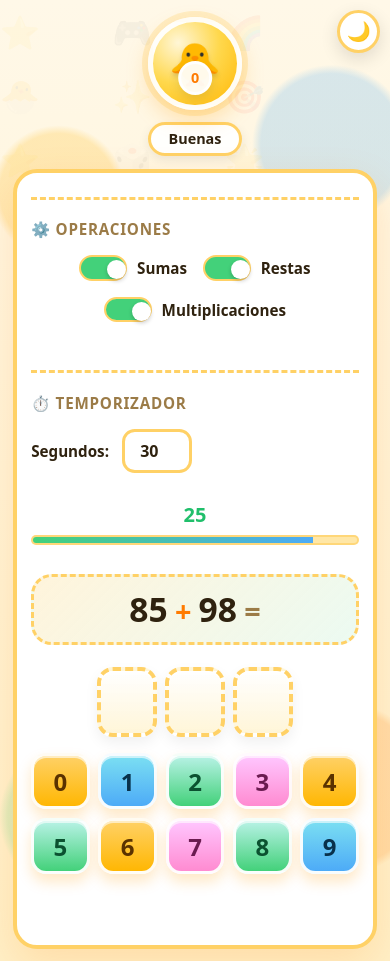
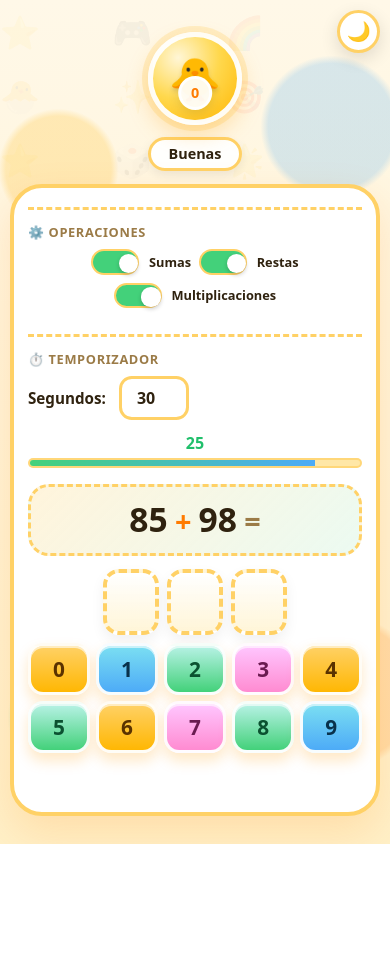
Before and after one commit to jjmillar/utilidades-jesusita, a plain HTML site: page index.html in a window 390 px wide. After the commit the page ends 844 px from the top, so only its background shows below. Drawn offline with Linux system fonts and the light colour scheme; a web font is replaced by a local one.

Commit message:
fix: fixed app height

```diff
--- a/index.html
+++ b/index.html
@@ -25,9 +25,9 @@
       --timer-ok: #68f0a5; --timer-danger: #ff6b6b;
     }
     *, *::before, *::after { box-sizing: border-box; margin: 0; padding: 0; }
-    html { -webkit-font-smoothing: antialiased; }
+    html { -webkit-font-smoothing: antialiased; height: 100%; }
     body {
-      min-height: 100dvh; font-family: var(--font);
+      height: 100dvh; font-family: var(--font);
       background:
         radial-gradient(circle at 15% 20%, rgba(255,209,102,0.38) 0 7%, transparent 8%),
         radial-gradient(circle at 85% 15%, rgba(77,171,247,0.22) 0 8%, transparent 9%),
@@ -62,6 +62,7 @@
       width: min(100%, 980px); display: grid;
       grid-template-columns: minmax(110px, 180px) minmax(0, 1fr);
       align-items: start; gap: clamp(0.8rem, 2vw, 1.6rem); position: relative; z-index: 2;
+      max-height: calc(100dvh - 2rem);
     }
     .pet-stage {
       position: relative; min-height: 170px; display: flex;
@@ -116,9 +117,10 @@
     @keyframes spinAura { from { transform: rotate(0deg); } to { transform: rotate(360deg); } }
     .card {
       background: var(--surface); border: 4px solid var(--border); border-radius: 2rem;
-      padding: 2rem 1.4rem 1.6rem; width: 100%; min-width: 0;
+      padding: clamp(1.2rem, 3vw, 2rem) clamp(0.9rem, 2vw, 1.4rem) clamp(1rem, 2vw, 1.6rem); width: 100%; min-width: 0;
       display: flex; flex-direction: column; align-items: center; position: relative; z-index: 2;
       box-shadow: 0 16px 40px rgba(255,123,0,0.16), inset 0 2px 0 rgba(255,255,255,0.8);
+      overflow: hidden;
     }
     .gameover {
       position: fixed; inset: 0; background: rgba(17,10,26,0.72);
@@ -134,17 +136,17 @@
     }
     .gameover-sub { color: white; font-size: 1.15rem; font-weight: 700; text-shadow: 0 2px 10px rgba(0,0,0,0.3); }
     @keyframes gameOverShake { from { transform: translateY(0) scale(1); } to { transform: translateY(-4px) scale(1.03); } }
-    #timer { font-size: 1.25rem; font-weight: 700; color: var(--timer-ok); margin-bottom: 0.4rem; font-variant-numeric: tabular-nums; }
+    #timer { font-size: clamp(1rem, 2.5vw, 1.25rem); font-weight: 700; color: var(--timer-ok); margin-bottom: clamp(0.2rem, 1vw, 0.4rem); font-variant-numeric: tabular-nums; }
     #timer.danger { color: var(--timer-danger); animation: blink 0.7s infinite; }
     @keyframes blink { 50% { opacity: 0.35; } }
     .bar-track {
       width: 100%; height: 10px; background: #ffe7a7; border-radius: 999px;
-      margin-bottom: 1.8rem; overflow: hidden; border: 2px solid rgba(255,209,102,0.7);
+      margin-bottom: clamp(1rem, 2vw, 1.8rem); overflow: hidden; border: 2px solid rgba(255,209,102,0.7);
     }
     #bar { width: 100%; height: 100%; background: linear-gradient(90deg, var(--accent3), var(--accent4)); transition: width 1s linear, background 0.3s ease; }
     #bar.danger { background: linear-gradient(90deg, #ff9f1c, #ef233c); }
     .operation {
-      display: flex; align-items: baseline; gap: clamp(0.45rem, 1vw, 0.9rem); margin-bottom: 1.4rem;
+      display: flex; align-items: baseline; gap: clamp(0.45rem, 1vw, 0.9rem); margin-bottom: clamp(0.8rem, 2vw, 1.4rem);
       background: linear-gradient(135deg, rgba(255,209,102,0.23), rgba(67,209,122,0.10));
       border-radius: 1.3rem; padding: 1rem 1.2rem; border: 3px dashed var(--border);
       flex-wrap: wrap; justify-content: center; width: 100%; max-width: 100%; overflow-wrap: anywhere;
@@ -153,7 +155,7 @@
     .op-sign, .op-eq { font-size: clamp(1.8rem, 7vw, 3rem); font-weight: 700; line-height: 1; }
     .op-sign { color: var(--accent); }
     .op-eq { color: var(--text-muted); }
-    .answer-board { width: 100%; display: flex; flex-direction: column; align-items: center; gap: 1rem; }
+    .answer-board { width: 100%; display: flex; flex-direction: column; align-items: center; gap: clamp(0.5rem, 1vw, 1rem); }
     .answer-slots { display: flex; justify-content: center; gap: clamp(0.45rem, 2vw, 0.8rem); flex-wrap: nowrap; }
     .slot {
       width: clamp(62px, 16vw, 82px); height: clamp(72px, 18vw, 92px); border-radius: 1rem;
@@ -171,7 +173,7 @@
     .slot.wrong { border-color: var(--error-text); background: var(--error-bg); color: var(--error-text); }
     .digit-bank {
       width: 100%; display: grid; grid-template-columns: repeat(5, minmax(52px, 1fr));
-      gap: 0.7rem; max-width: 480px; justify-content: center;
+      gap: clamp(0.4rem, 1vw, 0.7rem); max-width: 480px; justify-content: center;
     }
     .digit-tile {
       min-height: 62px; border-radius: 1.1rem; border: 3px solid rgba(255,255,255,0.95);
@@ -198,14 +200,14 @@
       transform: scale(1.12) rotate(-4deg);
     }
     .settings-section {
-      width: 100%; margin-bottom: 1.8rem; padding-top: 1.2rem;
+      width: 100%; margin-bottom: clamp(0.8rem, 2vw, 1.8rem); padding-top: clamp(0.8rem, 2vw, 1.2rem);
       border-top: 3px dashed var(--border);
     }
-    .settings-title { font-size: 0.95rem; font-weight: 700; color: var(--text-muted);
-      text-transform: uppercase; letter-spacing: 0.05em; margin-bottom: 1rem; }
-    .toggle-group { display: flex; gap: 1rem; flex-wrap: wrap; align-items: center; margin-bottom: 1.2rem; justify-content: center; }
+    .settings-title { font-size: clamp(0.8rem, 2vw, 0.95rem); font-weight: 700; color: var(--text-muted);
+      text-transform: uppercase; letter-spacing: 0.05em; margin-bottom: clamp(0.5rem, 1vw, 1rem); }
+    .toggle-group { display: flex; gap: clamp(0.5rem, 1vw, 1rem); flex-wrap: wrap; align-items: center; margin-bottom: clamp(0.8rem, 1vw, 1.2rem); justify-content: center; }
     .toggle-container { display: flex; align-items: center; gap: 0.6rem; }
-    .toggle-label { font-size: 0.95rem; font-weight: 600; color: var(--text); white-space: nowrap; }
+    .toggle-label { font-size: clamp(0.8rem, 2vw, 0.95rem); font-weight: 600; color: var(--text); white-space: nowrap; }
     .toggle-switch { position: relative; width: 3rem; height: 1.6rem; border-radius: 999px;
       background: #e0e0e0; cursor: pointer; border: 2px solid var(--border);
       transition: background 0.3s ease; }
@@ -232,17 +234,16 @@
     #feedback.correct { background: var(--success-bg); color: var(--success-text); }
     #feedback.wrong { background: var(--error-bg); color: var(--error-text); }
     @media (max-width: 820px) {
-      .app-shell { grid-template-columns: 1fr; gap: 0.8rem; max-width: 560px; }
+      .app-shell { grid-template-columns: 1fr; gap: 0.8rem; max-width: 560px; max-height: calc(100dvh - 2rem); }
       .pet-stage { min-height: auto; justify-content: center; }
       .pet-wrap { width: clamp(84px, 24vw, 120px); height: clamp(84px, 24vw, 120px); }
     }
     @media (max-width: 480px) {
-      body { padding: 0.8rem; }
+      body { padding: 0.6rem; }
       .theme-btn { top: 0.6rem; right: 0.6rem; width: 2.7rem; height: 2.7rem; }
-      .card { border-radius: 1.5rem; padding: 1.5rem 0.9rem 1.2rem; }
-      .digit-bank { gap: 0.55rem; }
-      .digit-tile { min-height: 56px; border-radius: 0.95rem; }
-      .slot { width: 60px; height: 70px; }
+      .digit-bank { gap: 0.4rem; }
+      .digit-tile { min-height: 52px; border-radius: 0.95rem; font-size: clamp(1.3rem, 3vw, 1.8rem); }
+      .slot { width: 56px; height: 66px; font-size: clamp(1.6rem, 5vw, 2.3rem); }
     }
   </style>
 </head>
```
